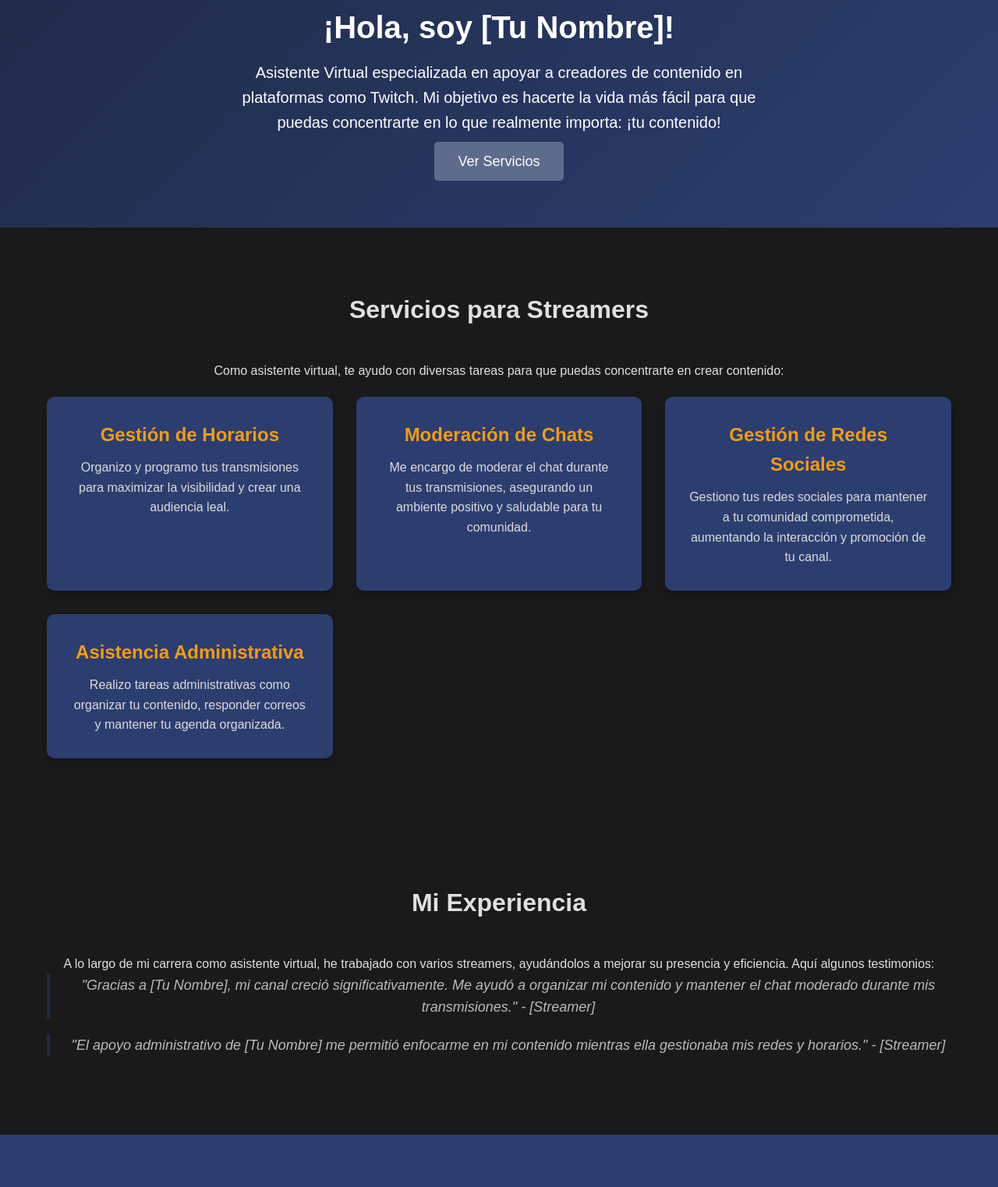
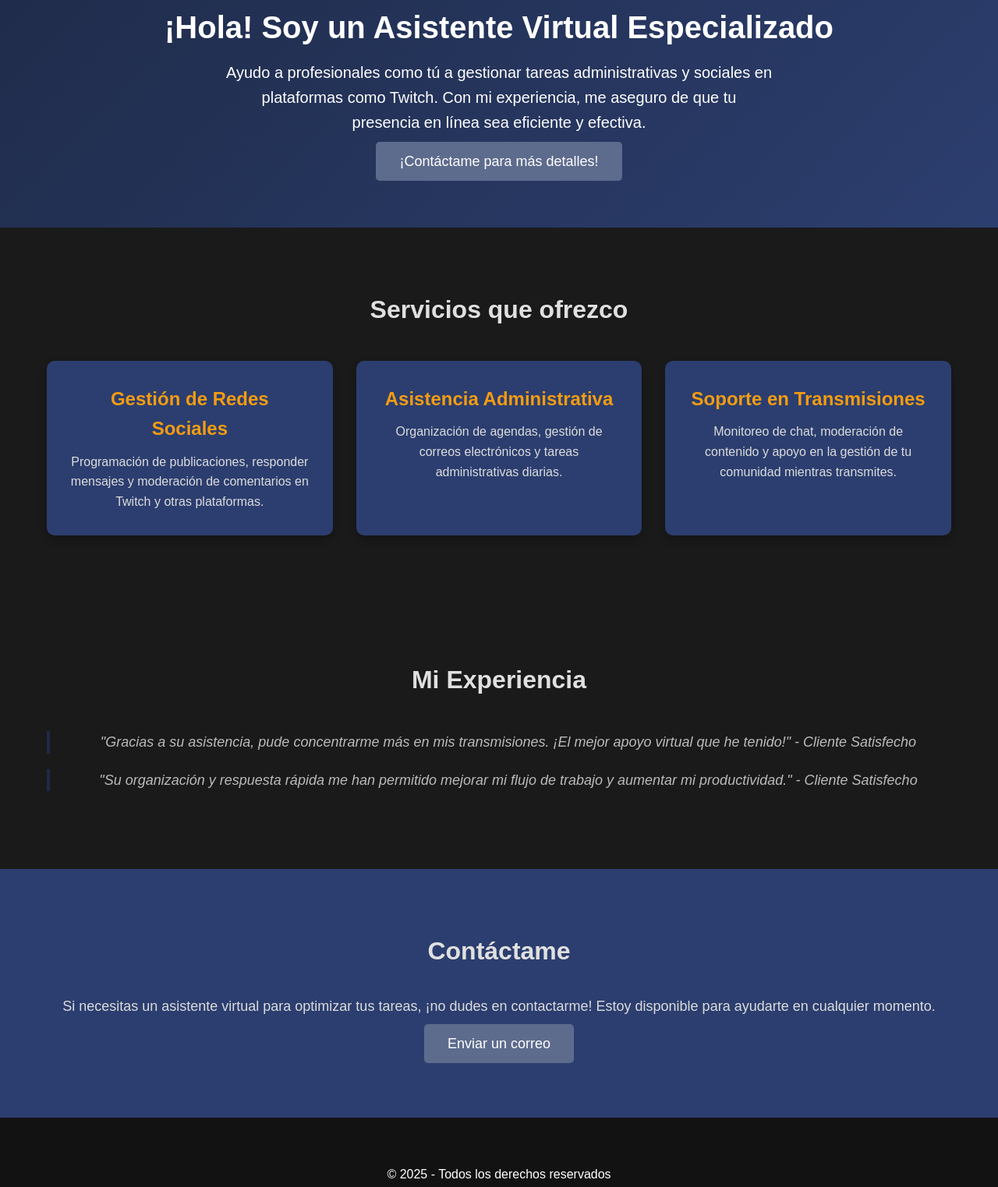
Before and after one commit to MariaCeciliaRomero/MatiasSantillan, a plain HTML site: page index.html in a window 1280 px wide. Shown: the part 247-1770 px from the top of the page at 78% size. Drawn offline with Linux system fonts and the light colour scheme.

Commit message:
Update index.html

```diff
--- a/index.html
+++ b/index.html
@@ -1,18 +1,21 @@
 <!DOCTYPE html>
 <html lang="es">
+
 <head>
     <meta charset="UTF-8">
     <meta name="viewport" content="width=device-width, initial-scale=1.0">
-    <meta name="description" content="Asistente virtual especializada en apoyar a creadores de contenido en plataformas como Twitch. Contacta para organizar, moderar y gestionar tu contenido.">
-    <meta name="keywords" content="asistente virtual, Twitch, streaming, gestión de contenido, moderación de chats, administración de redes sociales">
-    <title>Asistente Virtual para Streamers</title>
+    <meta http-equiv="X-UA-Compatible" content="ie=edge">
+    <title>Mi Portafolio - Asistente Virtual</title>
     <link rel="stylesheet" href="styles.css">
 </head>
+
 <body>
+
+    <!-- Barra de navegación -->
     <header>
         <nav>
             <ul>
-                <li><a href="#bienvenida">Inicio</a></li>
+                <li><a href="#bienvenida">Bienvenida</a></li>
                 <li><a href="#servicios">Servicios</a></li>
                 <li><a href="#experiencia">Experiencia</a></li>
                 <li><a href="#contacto">Contacto</a></li>
@@ -20,66 +23,63 @@
         </nav>
     </header>
 
+    <!-- Sección de bienvenida -->
     <section id="bienvenida">
         <div class="container">
-            <h1>¡Hola, soy [Tu Nombre]!</h1>
-            <p>Asistente Virtual especializada en apoyar a creadores de contenido en plataformas como Twitch. Mi objetivo es hacerte la vida más fácil para que puedas concentrarte en lo que realmente importa: ¡tu contenido!</p>
-            <a href="#servicios" class="cta-button">Ver Servicios</a>
+            <h1>¡Hola! Soy un Asistente Virtual Especializado</h1>
+            <p>Ayudo a profesionales como tú a gestionar tareas administrativas y sociales en plataformas como Twitch. Con mi experiencia, me aseguro de que tu presencia en línea sea eficiente y efectiva.</p>
+            <a href="#contacto" class="cta-button">¡Contáctame para más detalles!</a>
         </div>
     </section>
 
+    <!-- Sección de servicios -->
     <section id="servicios">
         <div class="container">
-            <h2>Servicios para Streamers</h2>
-            <p>Como asistente virtual, te ayudo con diversas tareas para que puedas concentrarte en crear contenido:</p>
+            <h2>Servicios que ofrezco</h2>
             <div class="servicios-lista">
                 <div class="servicio">
-                    <h3>Gestión de Horarios</h3>
-                    <p>Organizo y programo tus transmisiones para maximizar la visibilidad y crear una audiencia leal.</p>
-                </div>
-                <div class="servicio">
-                    <h3>Moderación de Chats</h3>
-                    <p>Me encargo de moderar el chat durante tus transmisiones, asegurando un ambiente positivo y saludable para tu comunidad.</p>
-                </div>
-                <div class="servicio">
                     <h3>Gestión de Redes Sociales</h3>
-                    <p>Gestiono tus redes sociales para mantener a tu comunidad comprometida, aumentando la interacción y promoción de tu canal.</p>
+                    <p>Programación de publicaciones, responder mensajes y moderación de comentarios en Twitch y otras plataformas.</p>
                 </div>
                 <div class="servicio">
                     <h3>Asistencia Administrativa</h3>
-                    <p>Realizo tareas administrativas como organizar tu contenido, responder correos y mantener tu agenda organizada.</p>
+                    <p>Organización de agendas, gestión de correos electrónicos y tareas administrativas diarias.</p>
+                </div>
+                <div class="servicio">
+                    <h3>Soporte en Transmisiones</h3>
+                    <p>Monitoreo de chat, moderación de contenido y apoyo en la gestión de tu comunidad mientras transmites.</p>
                 </div>
             </div>
         </div>
     </section>
 
+    <!-- Sección de experiencia -->
     <section id="experiencia">
         <div class="container">
             <h2>Mi Experiencia</h2>
-            <p>A lo largo de mi carrera como asistente virtual, he trabajado con varios streamers, ayudándolos a mejorar su presencia y eficiencia. Aquí algunos testimonios:</p>
             <div class="testimonios">
-                <blockquote>
-                    <p>"Gracias a [Tu Nombre], mi canal creció significativamente. Me ayudó a organizar mi contenido y mantener el chat moderado durante mis transmisiones." - [Streamer]</p>
-                </blockquote>
-                <blockquote>
-                    <p>"El apoyo administrativo de [Tu Nombre] me permitió enfocarme en mi contenido mientras ella gestionaba mis redes y horarios." - [Streamer]</p>
-                </blockquote>
+                <blockquote>"Gracias a su asistencia, pude concentrarme más en mis transmisiones. ¡El mejor apoyo virtual que he tenido!" - Cliente Satisfecho</blockquote>
+                <blockquote>"Su organización y respuesta rápida me han permitido mejorar mi flujo de trabajo y aumentar mi productividad." - Cliente Satisfecho</blockquote>
             </div>
         </div>
     </section>
 
+    <!-- Sección de contacto -->
     <section id="contacto">
         <div class="container">
             <h2>Contáctame</h2>
-            <p>Si estás buscando una asistente virtual confiable para tu canal, no dudes en contactarme. Estoy disponible para ayudarte a gestionar todas las tareas administrativas de tus transmisiones.</p>
-            <a href="mailto:tucorreo@dominio.com" class="cta-button">Enviar Correo</a>
+            <p>Si necesitas un asistente virtual para optimizar tus tareas, ¡no dudes en contactarme! Estoy disponible para ayudarte en cualquier momento.</p>
+            <a href="mailto:tuemail@dominio.com" class="cta-button">Enviar un correo</a>
         </div>
     </section>
 
+    <!-- Pie de página -->
     <footer>
-        <p>&copy; 2025 [Tu Nombre]. Todos los derechos reservados.</p>
+        <p>&copy; 2025 - Todos los derechos reservados</p>
     </footer>
 
-    <script src="scripts.js"></script>
+    <script src="script.js"></script>
+
 </body>
+
 </html>
```
